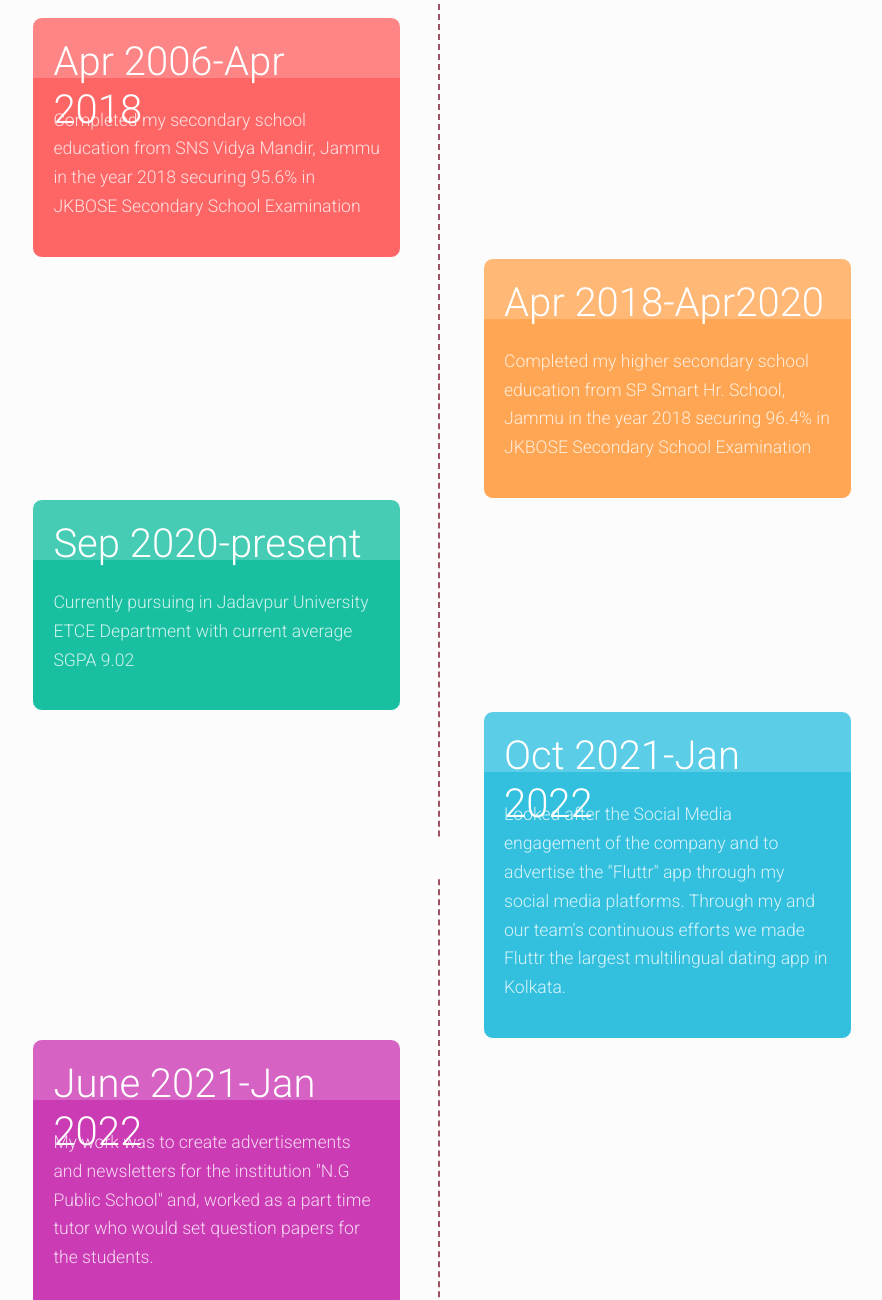
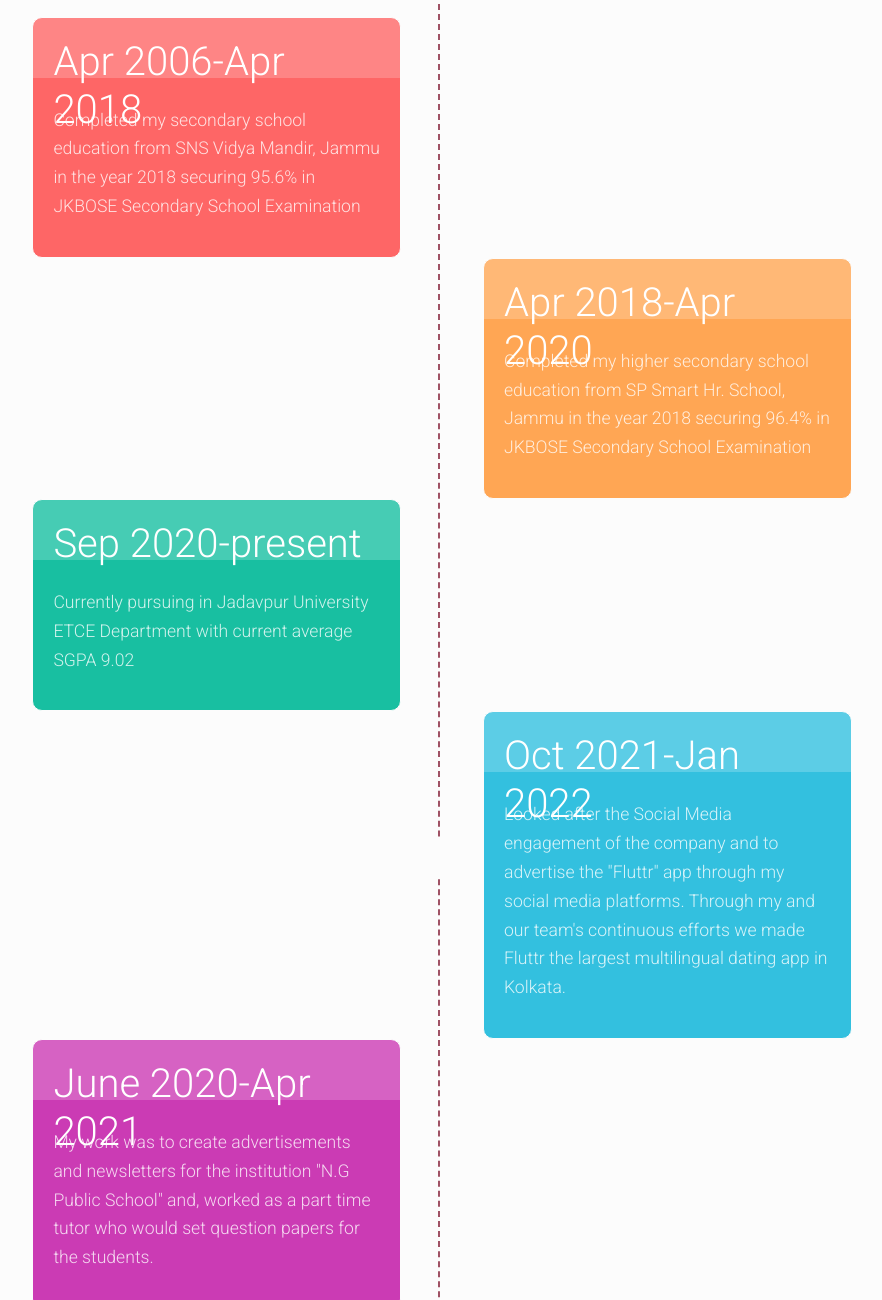
Before and after one commit to MohitSaini90/MyPortfolioWebsite, a website: page index.html in a window 1280 px wide. Shown: the part 2215-3515 px from the top of the page, without its empty margins (198-1080 px from the left). Drawn offline with nearby package versions, Linux system fonts and the light colour scheme.

Commit message:
Update index.html

```diff
--- a/index.html
+++ b/index.html
@@ -117,7 +117,7 @@
 
             <div class="card-container">
                 <div class="card">
-                    <h1 class="card-title">Apr 2018-Apr2020</h1>
+                    <h1 class="card-title">Apr 2018-Apr 2020</h1>
                     <p class="card-body">Completed my higher secondary school education from SP Smart Hr. School, Jammu
                         in the year 2018 securing 96.4% in JKBOSE Secondary School Examination</p>
                 </div>
@@ -142,7 +142,7 @@
 
             <div class="card-container">
                 <div class="card">
-                    <h1 class="card-title">June 2021-Jan 2022</h1>
+                    <h1 class="card-title">June 2020-Apr 2021</h1>
                     <p class="card-body">My work was to create advertisements and newsletters for the institution "N.G
                         Public School" and, worked as a part time tutor who would set question papers for the students.
                     </p>
```
